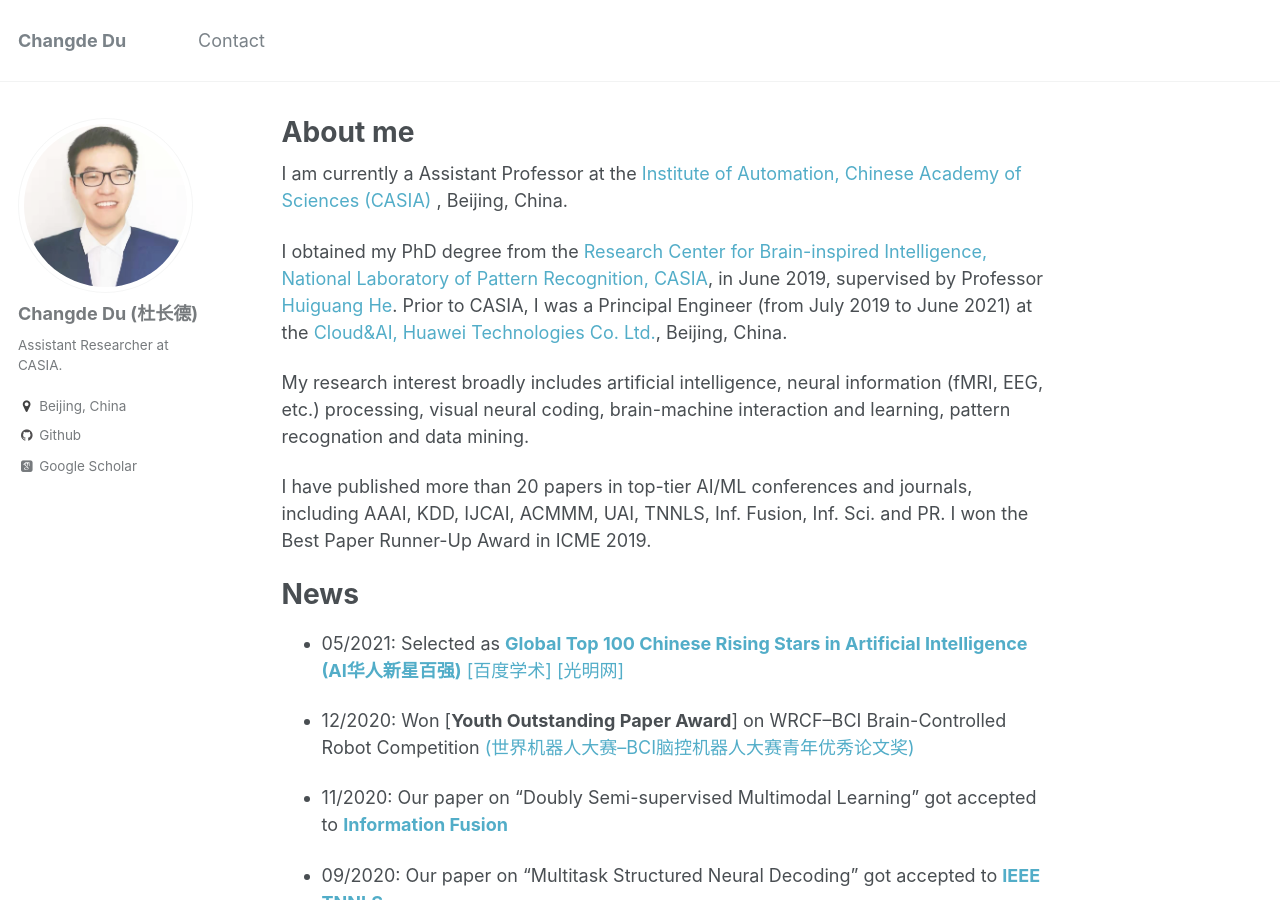
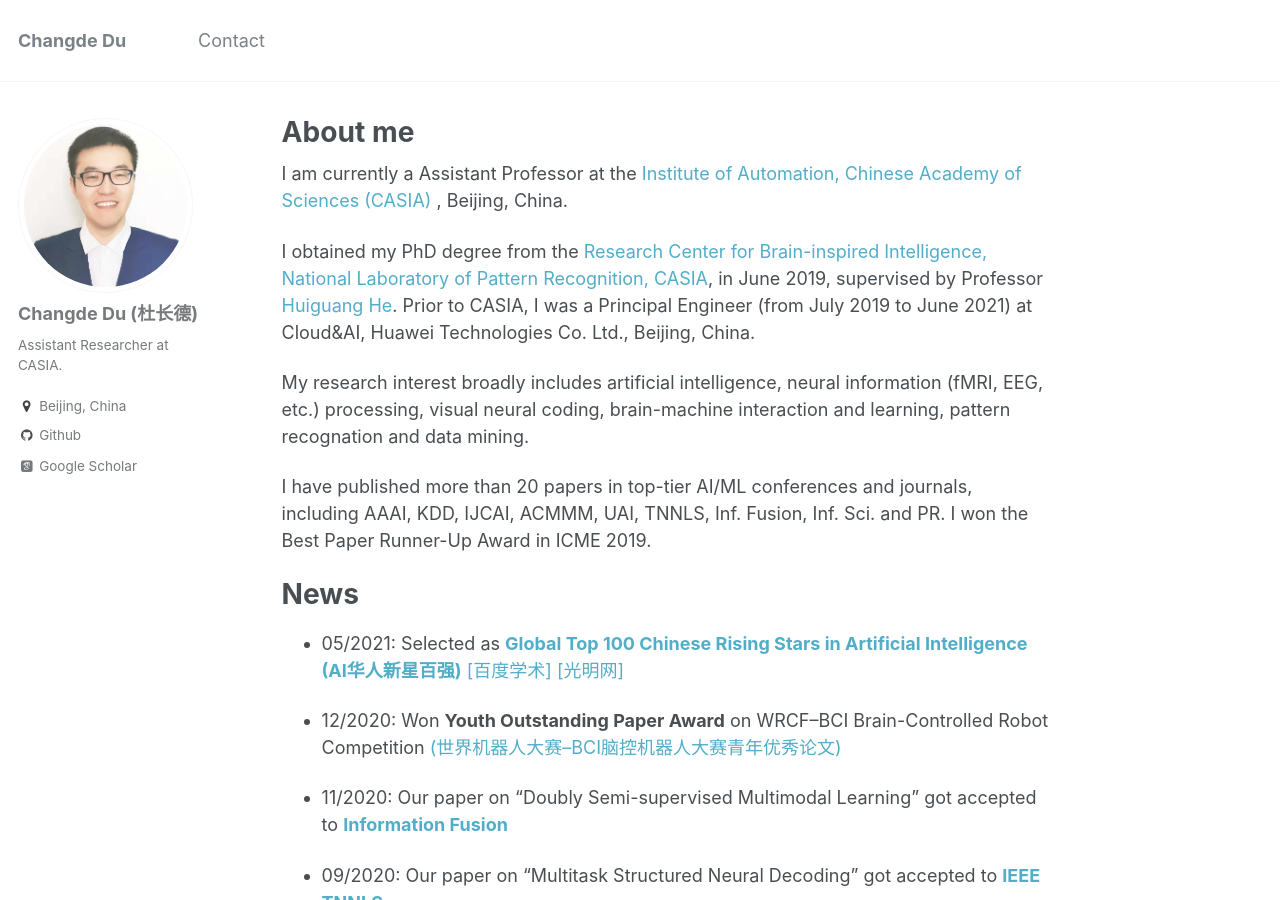
Before and after one commit to ChangdeDu/changdedu.github.io, a Jekyll site: the page built from _pages/about.md, in a window 1280 px wide and 900 px high. Built offline with Jekyll 4.4.1, drawn with Linux system fonts in a browser that asks for light colours; some web fonts are replaced.

Commit message:
Create about.md

```diff
--- a/_pages/about.md
+++ b/_pages/about.md
@@ -12,7 +12,7 @@ redirect_from:
 
 I am currently a Assistant Professor at the [Institute of Automation, Chinese Academy of Sciences (CASIA)](http://www.ia.cas.cn/) , Beijing, China.
 
-I obtained my PhD degree from the [Research Center for Brain-inspired Intelligence, National Laboratory of Pattern Recognition, CASIA](https://bii.ia.ac.cn/), in June 2019, supervised by Professor [Huiguang He](http://www.ia.cas.cn/sourcedb_ia_cas/cn/iaexpert/200908/t20090804_2310528.html). Prior to CASIA, I was a Principal Engineer (from July 2019 to June 2021) at the [Cloud&AI, Huawei Technologies Co. Ltd.](https://www.huaweicloud.com/intl/zh-cn/about/index.html), Beijing, China.
+I obtained my PhD degree from the [Research Center for Brain-inspired Intelligence, National Laboratory of Pattern Recognition, CASIA](https://bii.ia.ac.cn/), in June 2019, supervised by Professor [Huiguang He](http://www.ia.cas.cn/sourcedb_ia_cas/cn/iaexpert/200908/t20090804_2310528.html). Prior to CASIA, I was a Principal Engineer (from July 2019 to June 2021) at Cloud&AI, Huawei Technologies Co. Ltd., Beijing, China.
 
 My research interest broadly includes artificial intelligence, neural information (fMRI, EEG, etc.) processing, visual neural coding, brain-machine interaction and learning, pattern recognation and data mining.
 
@@ -21,7 +21,7 @@ I have published more than 20 papers in top-tier AI/ML conferences and journals,
 # News
 - 05/2021: Selected as [**Global Top 100 Chinese Rising Stars in Artificial Intelligence (AI华人新星百强)**](https://xueshu.baidu.com/usercenter/index/aischolar) [[百度学术]](https://xueshu.baidu.com/usercenter/index/detail?tab_id=4&id=361) [[光明网]](https://tech.gmw.cn/2021-05/12/content_34838485.htm)
 
-- 12/2020: Won [**Youth Outstanding Paper Award**] on WRCF--BCI Brain-Controlled Robot Competition [(世界机器人大赛--BCI脑控机器人大赛青年优秀论文奖)](http://www.worldrobotconference.com/html/jiqirendasai/chengji/2020/2020/1119/1574.html)
+- 12/2020: Won **Youth Outstanding Paper Award** on WRCF--BCI Brain-Controlled Robot Competition [(世界机器人大赛--BCI脑控机器人大赛青年优秀论文)](http://www.worldrobotconference.com/html/jiqirendasai/chengji/2020/2020/1119/1574.html)
 
 - 11/2020: Our paper on "Doubly Semi-supervised Multimodal Learning" got accepted to [**Information Fusion**](https://www.sciencedirect.com/science/article/abs/pii/S1566253520304115?dgcid=rss_sd_all)
 
```
